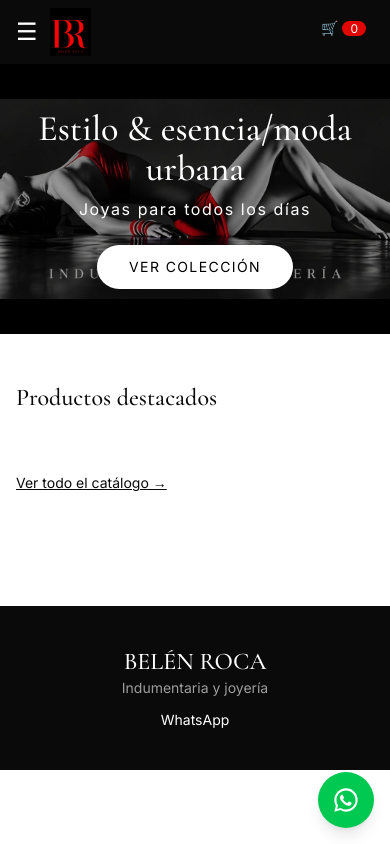
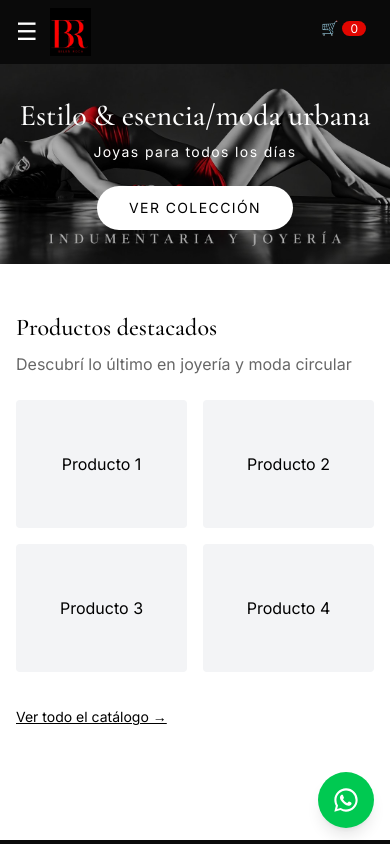
Before and after one commit to diegoabcba-svg/belen-roca, a React (Vite) app: page / in a window 390 px wide. Shown: the top 844 px of the page. Built offline with nearby package versions, Linux system fonts and the light colour scheme.

Commit message:
Update Home.jsx

```diff
--- a/src/pages/Home.jsx
+++ b/src/pages/Home.jsx
@@ -4,31 +4,36 @@ import { site } from '../config/site'
 export default function Home() {
   const h = site.hero
   return (
-    <>
-      <section className="relative w-full max-w-[100vw] overflow-x-hidden bg-black">
+    <div className="w-full overflow-y-auto">
+      <section className="relative w-full bg-black">
         <picture>
           <source media="(max-width: 768px)" srcSet="/hero-mobile.jpg" />
           <img
             src="/hero.jpg"
             alt={h.title}
-            className="h-[32vh] min-h-[220px] md:h-[60vh] lg:h-[70vh] w-full max-w-full object-contain md:object-cover object-center"
-            onError={(e) => { e.currentTarget.src = '/hero-desktop.jpg'; e.currentTarget.onerror = null; }}
+            className="w-full h-auto max-h-[45vh] md:max-h-[65vh] object-contain md:object-cover object-center block"
           />
         </picture>
-        <div className="absolute inset-0 flex flex-col items-center justify-center bg-black/40 px-4 text-center text-white pointer-events-none">
-          <h1 className="font-display text-4xl md:text-6xl">{h.title}</h1>
-          <p className="mt-2 tracking-widest">{h.subtitle}</p>
-          <Link to="/catalogo" className="pointer-events-auto mt-6 rounded-full bg-white px-8 py-3 text-sm tracking-widest text-black hover:bg-white/90">{h.cta}</Link>
+        <div className="absolute inset-0 flex flex-col items-center justify-center bg-black/30 px-4 text-center text-white">
+          <h1 className="font-display text-3xl md:text-6xl">{h.title}</h1>
+          <p className="mt-2 text-sm tracking-widest">{h.subtitle}</p>
+          <Link to="/catalogo" className="mt-6 rounded-full bg-white px-8 py-3 text-sm tracking-widest text-black hover:bg-white/90">{h.cta}</Link>
         </div>
       </section>
 
-      <section className="mx-auto max-w-7xl px-4 py-12">
-        <h2 className="font-display text-2xl">Productos destacados</h2>
-        <p className="mt-2 text-white/60">Descubrí lo último en joyería y moda circular</p>
-        <div className="mt-6">
-          <Link to="/catalogo" className="text-sm underline">Ver todo el catálogo →</Link>
+      <section className="mx-auto max-w-7xl px-4 py-12 bg-white text-black min-h-[60vh]">
+        <h2 className="font-display text-2xl text-black">Productos destacados</h2>
+        <p className="mt-2 text-black/60">Descubrí lo último en joyería y moda circular</p>
+        <div className="mt-6 grid grid-cols-2 md:grid-cols-4 gap-4">
+          <div className="h-32 bg-gray-100 rounded flex items-center justify-center">Producto 1</div>
+          <div className="h-32 bg-gray-100 rounded flex items-center justify-center">Producto 2</div>
+          <div className="h-32 bg-gray-100 rounded flex items-center justify-center">Producto 3</div>
+          <div className="h-32 bg-gray-100 rounded flex items-center justify-center">Producto 4</div>
+        </div>
+        <div className="mt-8">
+          <Link to="/catalogo" className="text-sm underline text-black">Ver todo el catálogo →</Link>
         </div>
       </section>
-    </>
+    </div>
   )
 }
```
